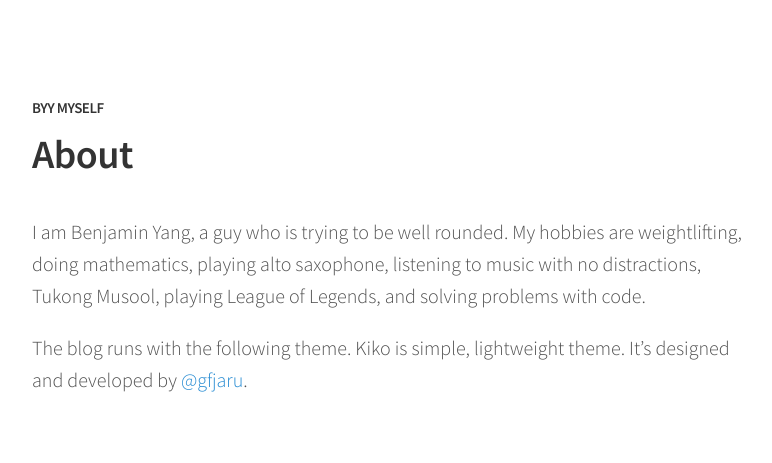
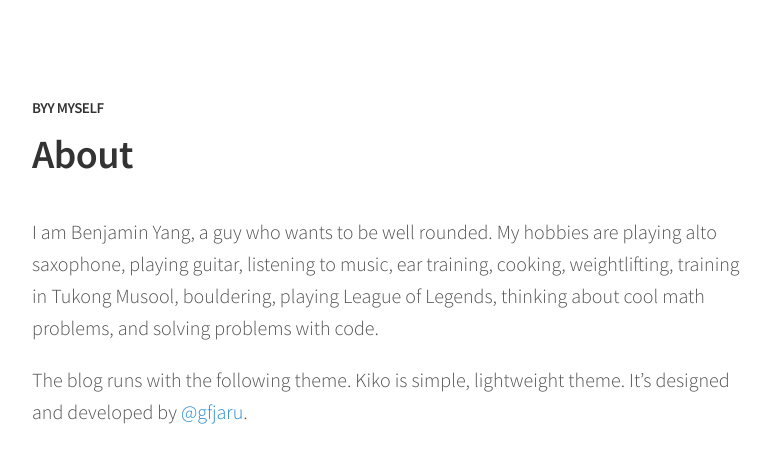
Before and after one commit to flippedAben/flippedaben.github.io, a Jekyll site: the page built from about.md, in a window 1280 px wide. Shown: the top 463 px of the page, without its empty margins (248-1020 px from the left). Built offline with Jekyll 4.4.1, drawn with Linux system fonts in a browser that asks for light colours.

Commit message:
edited about page

```diff
--- a/about.md
+++ b/about.md
@@ -3,10 +3,10 @@ title: About
 permalink: /about/
 ---
 
-I am Benjamin Yang, a guy who is trying to be well rounded. My hobbies are
-weightlifting, doing mathematics, playing alto saxophone, listening to music
-with no distractions, Tukong Musool, playing League of Legends, and solving
-problems with code.
+I am Benjamin Yang, a guy who wants to be well rounded. My hobbies are playing
+alto saxophone, playing guitar, listening to music, ear training, cooking,
+weightlifting, training in Tukong Musool, bouldering, playing League of Legends,
+thinking about cool math problems, and solving problems with code.
 
 The blog runs with the following theme. Kiko is simple, lightweight theme. It's
 designed and developed by [@gfjaru](https://twitter.com/gfjaru).
```
